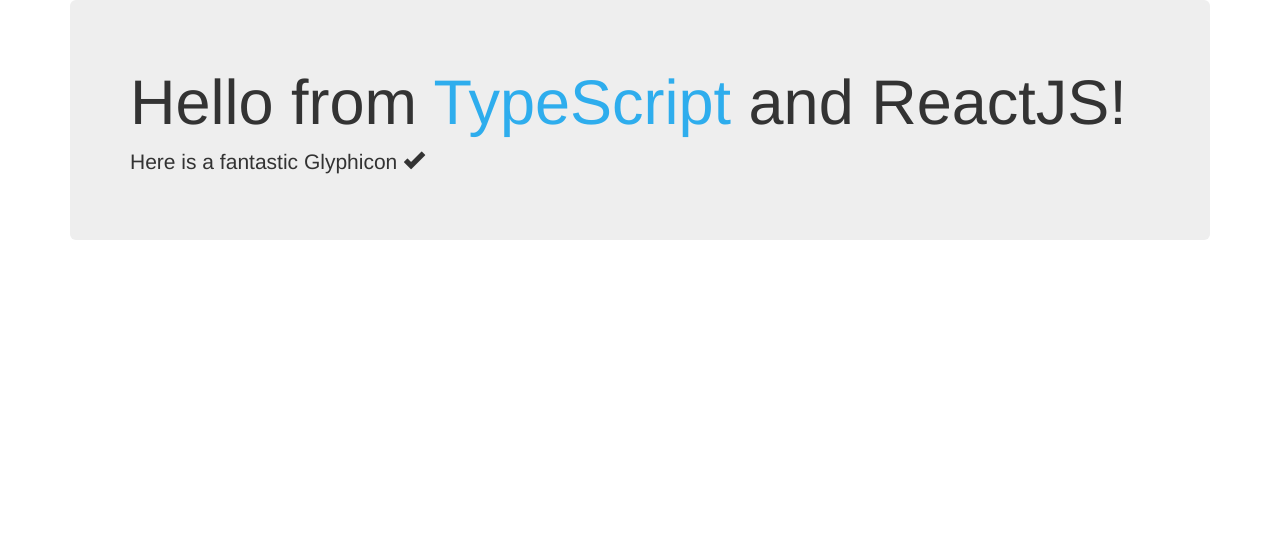
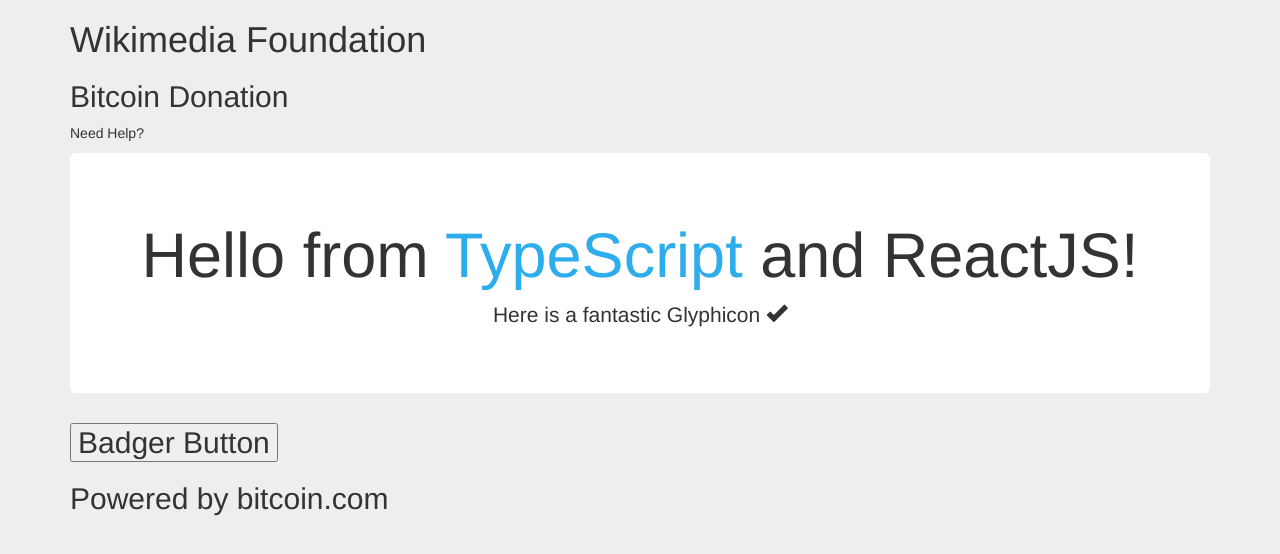
Before and after one commit to Bitcoin-com/bip70-merchant-services, a React app: page / in a window 1280 px wide. Shown: the top 554 px of the page. Built offline with nearby package versions, Linux system fonts and the light colour scheme.

Commit message:
Start adding gui components.

```diff
--- a/config/metadata.js
+++ b/config/metadata.js
@@ -1,8 +1,8 @@
 const METADATA = {
-    title: 'react-typescript-bootstrap-webpack-starter',
-    description: 'A basic starter for a project build with ReactJS, Typescript, Webpack 2 and Bootstrap',
-    host: 'localhost',
-    port: 3000
-};
+  title: "bip70-merchant-services",
+  description: "Web GUI for bip 70 merchant services",
+  host: "localhost",
+  port: 3000
+}
 
-module.exports = METADATA;
+module.exports = METADATA
--- a/package.json
+++ b/package.json
@@ -1,7 +1,7 @@
 {
   "name": "bip70-merchant-services",
   "version": "0.1.0",
-  "description": "",
+  "description": "Web GUI for bip70 merchant services",
   "main": "index.js",
   "scripts": {
     "clean:all": "npm cache clean && npm run clean:dist && rimraf node_modules",
--- a/src/components/Hello.tsx
+++ b/src/components/Hello.tsx
@@ -1,23 +1,38 @@
-import * as React from "react";
+import * as React from "react"
 
 export interface HelloProps {
-   compiler: string;
-   framework: string;
+  compiler: string
+  framework: string
 }
 
 export class Hello extends React.Component<HelloProps, any> {
-
   // this constructor is necessary to make the props work
   constructor(props: HelloProps, context: any) {
-      super(props, context);
+    super(props, context)
   }
 
   render() {
-      return <div className="container">
+    return (
+      <div className="container">
+        <h1>Wikimedia Foundation</h1>
+        <h2>Bitcoin Donation</h2>
+        <p>Need Help?</p>
         <div className="jumbotron">
-            <h1>Hello from <span className="myCustomStyleClass">{this.props.compiler}</span> and {this.props.framework}!</h1>
-            <p>Here is a fantastic Glyphicon <span className="glyphicon glyphicon-ok"></span></p>
+          <h1>
+            Hello from{" "}
+            <span className="myCustomStyleClass">{this.props.compiler}</span>{" "}
+            and {this.props.framework}!
+          </h1>
+          <p>
+            Here is a fantastic Glyphicon{" "}
+            <span className="glyphicon glyphicon-ok" />
+          </p>
         </div>
-      </div>;
+        <h2>
+          <button>Badger Button</button>
+        </h2>
+        <h2>Powered by bitcoin.com</h2>
+      </div>
+    )
   }
 }
--- a/src/index.less
+++ b/src/index.less
@@ -1,2 +1,11 @@
 @import "~bootstrap/less/bootstrap";
 @import "components/Hello";
+body {
+  background: #eee;
+
+  .container .jumbotron,
+  .container-fluid .jumbotron {
+    background: white;
+    text-align: center;
+  }
+}
```
Lines whose indentation alone changed are shown as unchanged.
